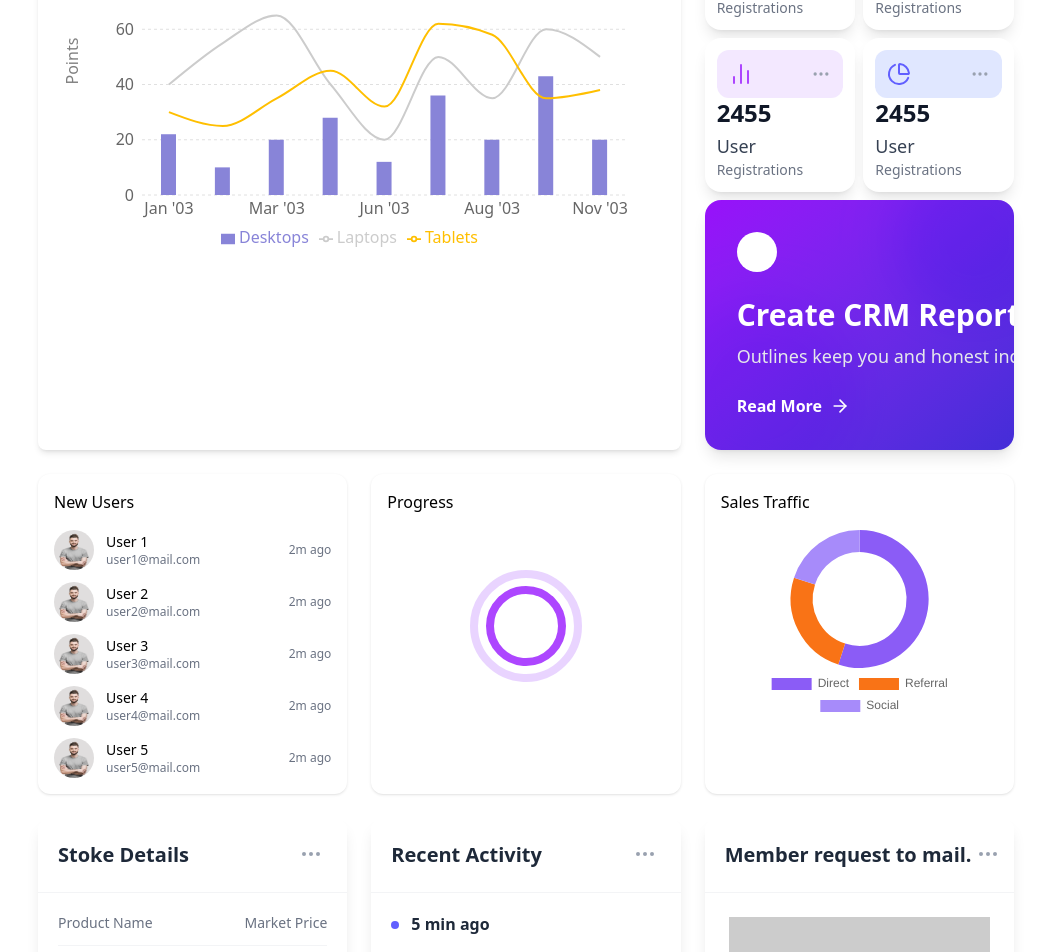
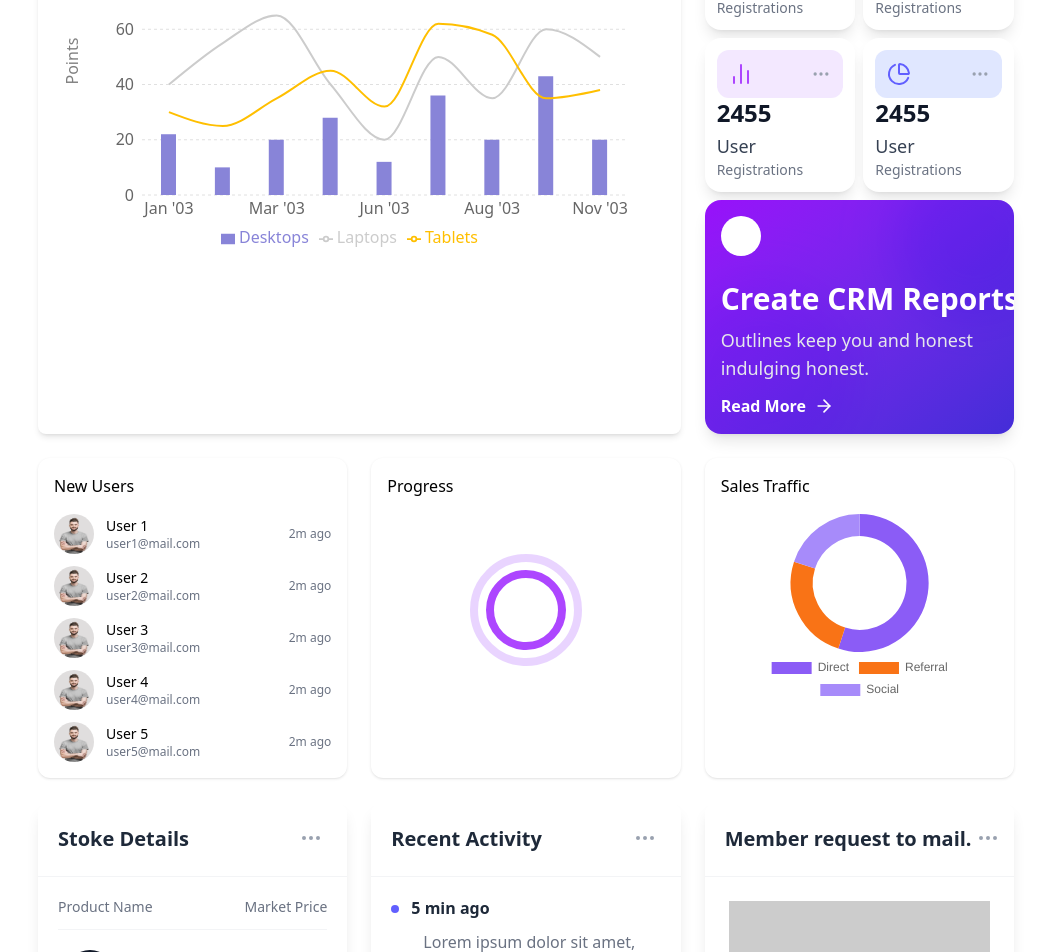
Before and after one commit to Muhammad-Munsif/users-dashboard, a React (Vite) app: page /home in a window 1280 px wide. Shown: the part 1053-2005 px from the top of the page, without its empty margins (242-1280 px from the left). Built offline with nearby package versions, Linux system fonts and the light colour scheme.

Commit message:
first commit added on SignupForm component a few changes

```diff
--- a/src/App.jsx
+++ b/src/App.jsx
@@ -45,7 +45,7 @@ const App = () => {
         <main>
           <Routes>
             {/* Default route - redirects to home/dashboard */}
-            <Route path="/" element={<Navigate to="/home" replace />} />
+            <Route path="/*" element={<Navigate to="/home" replace />} />
 
             {/* Home/Dashboard route */}
             <Route path="/home" element={<Home />} />
--- a/src/Components/PromoCard.jsx
+++ b/src/Components/PromoCard.jsx
@@ -5,7 +5,7 @@ import { ArrowRight } from "lucide-react";
 const PromoCard = () => {
   return (
     // Background gradient and padding
-    <div className="bg-gradient-to-br from-purple-600 to-indigo-700 p-8 rounded-2xl shadow-lg text-white h-full flex flex-col justify-between relative overflow-hidden">
+    <div className="bg-gradient-to-br from-purple-600 to-indigo-700 p-4 rounded-2xl shadow-lg text-white h-full flex flex-col justify-between relative overflow-hidden">
       {/* Abstract Background Elements (optional, for visual flair) */}
       <div className="absolute -bottom-10 -left-10 w-48 h-48 bg-purple-500 opacity-20 rounded-full mix-blend-multiply filter blur-xl"></div>
       <div className="absolute -top-10 -right-10 w-40 h-40 bg-indigo-500 opacity-20 rounded-full mix-blend-multiply filter blur-xl"></div>
@@ -23,7 +23,7 @@ const PromoCard = () => {
         <h3 className="text-3xl font-bold mb-2   leading-tight">
           Create CRM Reports
         </h3>
-        <p className="text-gray-200 text-lg mb-6 flex-grow">
+        <p className="text-gray-200 text-lg mb-3 flex-grow text-wrap">
           Outlines keep you and honest indulging honest.
         </p>
 
```
